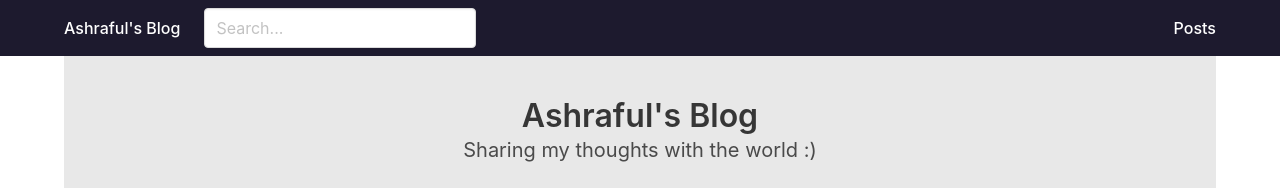
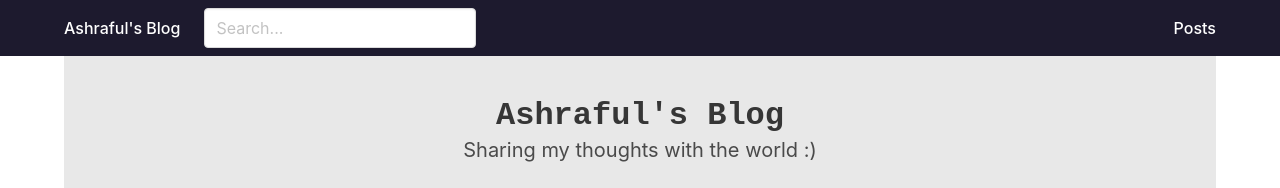
Before and after one commit to iashraful/dev.to-client, a Vue app: page / in a window 1280 px wide. Shown: the top 188 px of the page. Built offline with nearby package versions, Linux system fonts and the light colour scheme; no server answers; what vue-disqus would draw is missing.

Commit message:
added code font family class

```diff
--- a/src/components/common/BlogPageHeader.vue
+++ b/src/components/common/BlogPageHeader.vue
@@ -1,6 +1,6 @@
 <template>
     <div class="page-header">
-        <h1 class="title has-text-centered">{{ title }}</h1>
+        <h1 class="title has-text-centered is-family-code">{{ title }}</h1>
         <h1 class="subtitle has-text-centered">{{ subtitle }}</h1>
     </div>
 </template>
```
